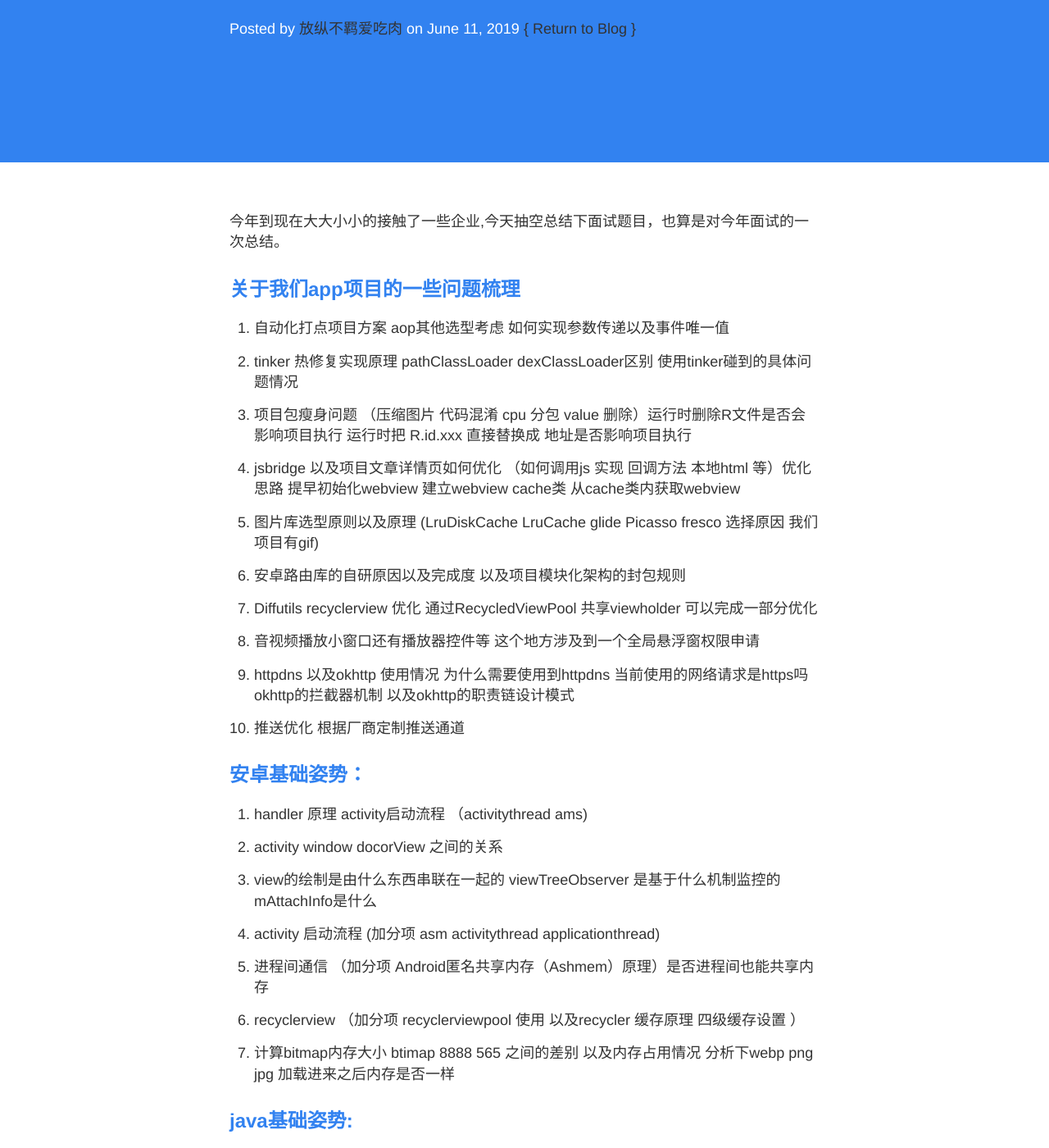
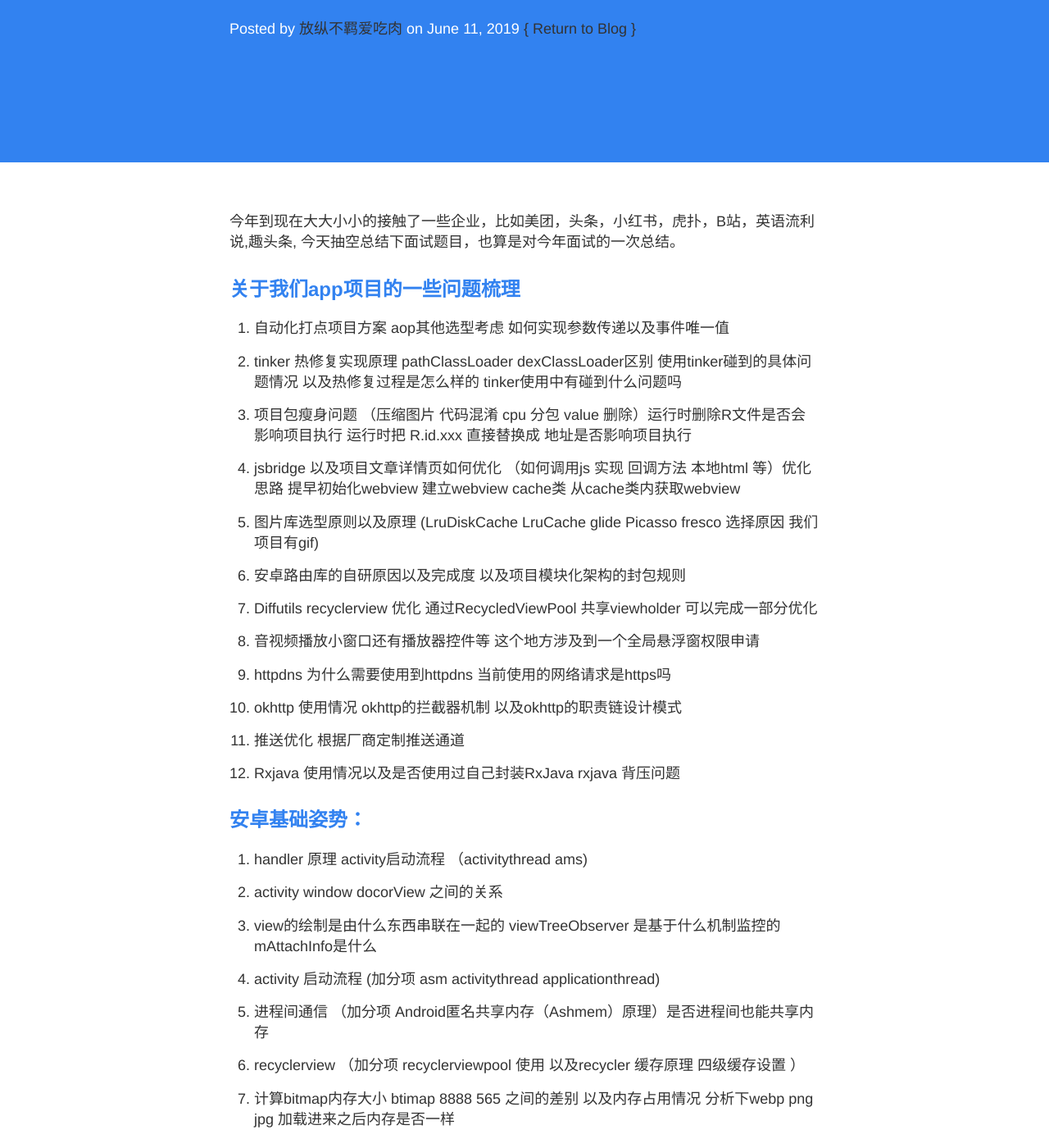
Before and after one commit to Leifzhang/leifzhang.github.io, a Jekyll site: the page built from _posts/2019-06-11-interview.md, in a window 1280 px wide and 1400 px high, scrolled down 237 px. Shown: the whole window at 82% size. Built offline with Jekyll 4.4.1, drawn with Linux system fonts in a browser that asks for light colours; nearby versions of some CDN libraries; some of the changed text lies outside the part shown.

Commit message:
三次调整文章

```diff
--- a/_posts/2019-06-11-interview.md
+++ b/_posts/2019-06-11-interview.md
@@ -4,43 +4,66 @@ title: 2019Android面试总结
 author: 放纵不羁爱吃肉
 ---
 
-今年到现在大大小小的接触了一些企业,今天抽空总结下面试题目，也算是对今年面试的一次总结。
+今年到现在大大小小的接触了一些企业，比如美团，头条，小红书，虎扑，B站，英语流利说,趣头条, 今天抽空总结下面试题目，也算是对今年面试的一次总结。
 
 ## 关于我们app项目的一些问题梳理
 
 1. 自动化打点项目方案 aop其他选型考虑 如何实现参数传递以及事件唯一值
 
-2. tinker 热修复实现原理 pathClassLoader dexClassLoader区别 使用tinker碰到的具体问题情况
+
+2. tinker 热修复实现原理 pathClassLoader dexClassLoader区别 使用tinker碰到的具体问题情况 以及热修复过程是怎么样的 tinker使用中有碰到什么问题吗
+
 
 3. 项目包瘦身问题 （压缩图片 代码混淆  cpu 分包  value 删除）运行时删除R文件是否会影响项目执行  运行时把 R.id.xxx 直接替换成 地址是否影响项目执行
 
+
 4. jsbridge 以及项目文章详情页如何优化 （如何调用js 实现 回调方法 本地html 等）优化思路 提早初始化webview 建立webview cache类 从cache类内获取webview
+
 
 5. 图片库选型原则以及原理 (LruDiskCache LruCache glide Picasso fresco 选择原因  我们项目有gif)
 
+
 6. 安卓路由库的自研原因以及完成度 以及项目模块化架构的封包规则
+
 
 7. Diffutils recyclerview 优化  通过RecycledViewPool 共享viewholder 可以完成一部分优化
 
+
 8. 音视频播放小窗口还有播放器控件等 这个地方涉及到一个全局悬浮窗权限申请
 
-9. httpdns 以及okhttp 使用情况 为什么需要使用到httpdns 当前使用的网络请求是https吗 okhttp的拦截器机制 以及okhttp的职责链设计模式
 
-10. 推送优化 根据厂商定制推送通道
+9. httpdns  为什么需要使用到httpdns 当前使用的网络请求是https吗
+
+
+10. okhttp 使用情况 okhttp的拦截器机制 以及okhttp的职责链设计模式
+
+
+11. 推送优化 根据厂商定制推送通道
+
+
+12. Rxjava 使用情况以及是否使用过自己封装RxJava  rxjava 背压问题
+
 
 ## 安卓基础姿势：
 
+
 1. handler 原理  activity启动流程  （activitythread  ams)
+
 
 2. activity window docorView 之间的关系
 
+
 3. view的绘制是由什么东西串联在一起的  viewTreeObserver 是基于什么机制监控的   mAttachInfo是什么
+
 
 4. activity 启动流程  (加分项 asm activitythread applicationthread)
 
+
 5. 进程间通信  （加分项 Android匿名共享内存（Ashmem）原理）是否进程间也能共享内存
 
+
 6. recyclerview （加分项 recyclerviewpool 使用 以及recycler 缓存原理 四级缓存设置 ）
+
 
 7. 计算bitmap内存大小 btimap 8888 565 之间的差别 以及内存占用情况  分析下webp png  jpg 加载进来之后内存是否一样
 
@@ -48,13 +71,21 @@ author: 放纵不羁爱吃肉
 
 1. 单例模式  静态内部类写法  枚举写法
 
-2. hashmap  list set 数据结构必考题
 
-3. java线程池创建参数规则等
+2. hashmap实现原理 list有几种 分别实现规则 set的有几种 分别是用什么实现的 数据结构必考题
+
+
+3. java线程池创建参数规则等  以及参数代表的意义
+
 
 4. volatile 关键字作用以及是否具有原子性
 
+
 5. synchronized ReentrantLock 区别作用  cas原子操作
+
+
+6. java 注解的使用 （我个人看法  注解单独使用是没有意义的 需要配合aop或者别的进行二次开发才是有价值的）
+
 
 ## 网络层姿势:
 
@@ -63,3 +94,20 @@ author: 放纵不羁爱吃肉
 2. https 如何实现
 
 3. 如何优化一个网络请求  优化方向 dns 传输数据  缓存 etag
+
+
+## 算法题汇总:
+
+1. 合并两个有序链表
+
+
+2. 输出链表倒数第K位
+
+
+3. 堆排序简述（没答出来）
+
+
+4. 输出数组和为N的数
+
+
+最后分享一个复习网站https://legacy.gitbook.com/book/lrh1993/android_interview_guide
```
